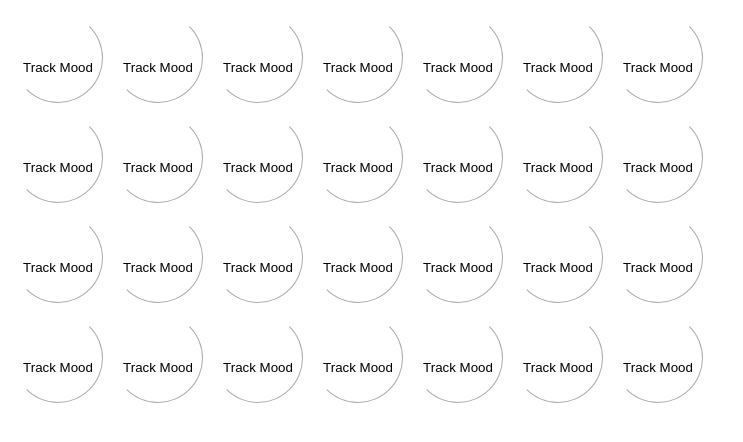
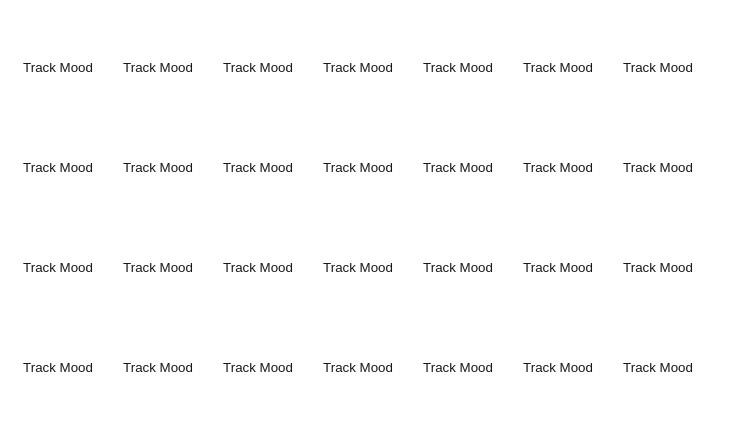
Before and after one commit to amyy98/MOODify, a Next.js app: page /calendar/build in a window 1280 px wide. Shown: the top 442 px of the page, without its empty margins (0-743 px from the left). Built offline with nearby package versions, Linux system fonts and the light colour scheme.

Commit message:
Added styling and CSS

```diff
--- a/pages/calendar/build.jsx
+++ b/pages/calendar/build.jsx
@@ -40,55 +40,55 @@ function Days() {
         style={{ backgroundColor: sunColor }}
         onClick={() => setSunColor(changeColors)}
       >
-        Track Mood
+        <div className ="text">Track Mood</div>
       </button>
 
       <button
         style={{ backgroundColor: monColor }}
         onClick={() => setMonColor(changeColors)}
       >
-        Track Mood
+        <div className ="text">Track Mood</div>
       </button>
 
       <button
         style={{ backgroundColor: tuesColor }}
         onClick={() => setTuesColor(changeColors)}
       >
-        Track Mood
+        <div className ="text">Track Mood</div>
       </button>
 
       <button
         style={{ backgroundColor: wedsColor }}
         onClick={() => setWedsColor(changeColors)}
       >
-        Track Mood
+        <div className ="text">Track Mood</div>
       </button>
 
       <button
         style={{ backgroundColor: thursColor }}
         onClick={() => setThursColor(changeColors)}
       >
-        Track Mood
+        <div className ="text">Track Mood</div>
       </button>
 
       <button
         style={{ backgroundColor: friColor }}
         onClick={() => setFriColor(changeColors)}
       >
-        Track Mood
+        <div className ="text">Track Mood</div>
       </button>
 
       <button
         style={{ backgroundColor: satColor }}
         onClick={() => setSatColor(changeColors)}
       >
-        Track Mood
+        <div className ="text">Track Mood</div>
       </button>
       <style jsx>
         {`
         button {
           border-radius: 50px;
-          border-width: 1px;
+          border-width: 0;
           border-color: white;
           cursor: pointer;
           outline: none;
@@ -96,9 +96,13 @@ function Days() {
           width: 90px;
           padding-top: 20px;
           margin: 5px;
+          opacity: 0.9;
+        }
+        button:focus {
+          opacity: 1;
         }
         button:hover {
-
+          opacity: 1;
         }
         `}
       </style>
```
Also changed, not shown: pages/index.jsx (+16 -26 lines), public/mood.png (added), 1 other file (tests, documents, lock files or other folders).
